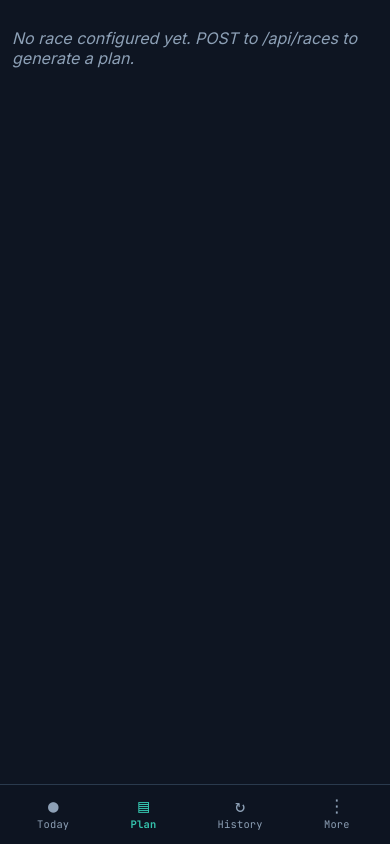
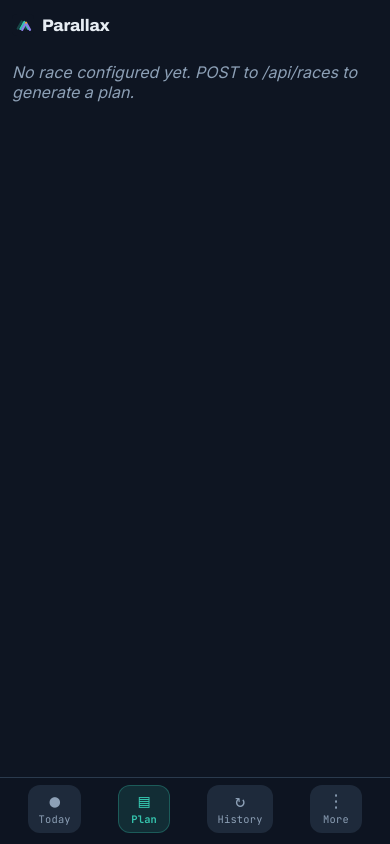
Before and after one commit to rdaswav/training_app, a FastAPI app: page /plan in a window 390 px wide. Run offline with FastAPI, Linux system fonts and the light colour scheme; data comes from the database, SQL or seed files in the repository; data that the repository does not hold is empty; some libraries are stand-ins or nearby versions.

Commit message:
Fix mobile bottom nav colliding with iOS home-indicator, add mobile brand
viewport meta was missing viewport-fit=cover, so env(safe-area-inset-bottom)
resolved to 0 in Safari and the fixed bottom tab bar's safe-area padding
never actually applied -- it sat flush against the edge, in the same zone
as the iOS home-indicator swipe gesture. Added viewport-fit=cover and bumped
the bar's own bottom padding (0.7rem base + safe-area-inset) so there's
clearance even with the meta fix.

Also gave the bottom tabs a resting pill background (not just a color
change on active) so they read as tappable buttons rather than plain text
links, and added a compact "Parallax" wordmark above the page content on
mobile -- the desktop nav-top wordmark is hidden below 700px, so the brand
was previously invisible on mobile entirely.

Co-Authored-By: Claude Sonnet 5 <noreply@anthropic.com>

```diff
--- a/backend/app/static/style.css
+++ b/backend/app/static/style.css
@@ -71,6 +71,7 @@ nav a.active { color: var(--accent); font-weight: 600; }
   letter-spacing: -0.01em;
 }
 .nav-bottom { display: none; }
+.mobile-brand { display: none; }
 .card {
   background: var(--card);
   border: 1px solid var(--border);
@@ -710,7 +711,7 @@ table.review-sessions td, table.review-sessions th { white-space: nowrap; }
    so there's a single mobile breakpoint across the app instead of a 600-700px
    dead zone between two competing ones. */
 @media (max-width: 700px) {
-  body { padding: 0.75rem; padding-bottom: calc(4.4rem + env(safe-area-inset-bottom)); }
+  body { padding: 0.75rem; padding-bottom: calc(4.7rem + env(safe-area-inset-bottom)); }
   .header { flex-direction: column; align-items: flex-start; gap: 0.25rem; }
 
   /* Bottom tab bar replaces the top nav row below 700px: Today/Plan/History
@@ -719,6 +720,10 @@ table.review-sessions td, table.review-sessions th { white-space: nowrap; }
      real estate. Native <details> for "More" needs no JS and is keyboard-
      operable by default. */
   .nav-top { display: none; }
+  .mobile-brand {
+    display: inline-flex;
+    margin: 0.15rem 0 0.6rem;
+  }
   .nav-bottom {
     display: flex;
     position: fixed;
@@ -729,7 +734,7 @@ table.review-sessions td, table.review-sessions th { white-space: nowrap; }
     background: rgba(14, 21, 34, 0.97);
     backdrop-filter: blur(12px);
     border-top: 1px solid var(--line);
-    padding: 0.35rem 0.5rem calc(0.35rem + env(safe-area-inset-bottom));
+    padding: 0.4rem 0.6rem calc(0.7rem + env(safe-area-inset-bottom));
     justify-content: space-around;
   }
   .nav-bottom .tab {
@@ -738,17 +743,24 @@ table.review-sessions td, table.review-sessions th { white-space: nowrap; }
     align-items: center;
     justify-content: center;
     gap: 0.15rem;
-    min-width: 48px;
+    min-width: 52px;
     min-height: 48px;
-    padding: 0.3rem 0.5rem;
-    border-radius: 10px;
+    padding: 0.35rem 0.6rem;
+    border-radius: 12px;
     margin-right: 0;
+    background: var(--slate2);
+    border: 1px solid transparent;
     color: var(--muted);
     text-decoration: none;
     font-family: var(--mono);
     cursor: pointer;
   }
-  .nav-bottom .tab.active { color: var(--accent); font-weight: 600; }
+  .nav-bottom .tab.active {
+    color: var(--accent);
+    font-weight: 600;
+    background: rgba(53, 196, 174, 0.14);
+    border-color: rgba(53, 196, 174, 0.3);
+  }
   .nav-bottom .tab-ic { font-size: 1.1rem; line-height: 1; }
   .nav-bottom .tab-lab { font-size: 0.65rem; letter-spacing: 0.02em; }
   .tab-more { position: relative; }
@@ -783,7 +795,7 @@ table.review-sessions td, table.review-sessions th { white-space: nowrap; }
 
   /* The undo toast (turn 2) would otherwise sit underneath the fixed bottom
      tab bar -- float it just above instead. */
-  .toast { bottom: calc(4.4rem + env(safe-area-inset-bottom)); }
+  .toast { bottom: calc(4.7rem + env(safe-area-inset-bottom)); }
 
   form.log-form { gap: 0.5rem; }
   form.log-form input {
--- a/backend/app/templates/_nav.html
+++ b/backend/app/templates/_nav.html
@@ -16,6 +16,17 @@
   <a href="/settings" {% if active == "settings" %}class="active"{% endif %}>Settings</a>
   <a href="/about" {% if active == "about" %}class="active"{% endif %}>About</a>
 </nav>
+
+<a href="/" class="brand mobile-brand" aria-label="Parallax home">
+  <svg width="22" height="22" viewBox="0 0 100 100" aria-hidden="true">
+    <rect x="0" y="0" width="100" height="100" rx="22" fill="#0e1522"></rect>
+    <path d="M26,66 L44,34 L62,66" stroke="var(--teal-dim)" stroke-width="10" fill="none" stroke-linecap="round" stroke-linejoin="round" opacity="0.55"></path>
+    <path d="M38,68 L56,36 L74,68" stroke="var(--teal)" stroke-width="10" fill="none" stroke-linecap="round" stroke-linejoin="round"></path>
+    <path d="M46,72 L64,40 L82,72" stroke="var(--violet)" stroke-width="10" fill="none" stroke-linecap="round" stroke-linejoin="round"></path>
+    <circle cx="64" cy="40" r="4.5" fill="var(--amber)"></circle>
+  </svg>
+  <span class="brand-word">Parallax</span>
+</a>
 
 <nav class="nav-bottom">
   <a href="/" class="tab {% if active == 'today' %}active{% endif %}">
--- a/backend/app/templates/base.html
+++ b/backend/app/templates/base.html
@@ -2,7 +2,7 @@
 <html lang="en">
 <head>
   <meta charset="utf-8">
-  <meta name="viewport" content="width=device-width, initial-scale=1">
+  <meta name="viewport" content="width=device-width, initial-scale=1, viewport-fit=cover">
   <title>{% block title %}Parallax{% endblock %}</title>
   <link rel="preconnect" href="https://fonts.googleapis.com">
   <link rel="preconnect" href="https://fonts.gstatic.com" crossorigin>
```
